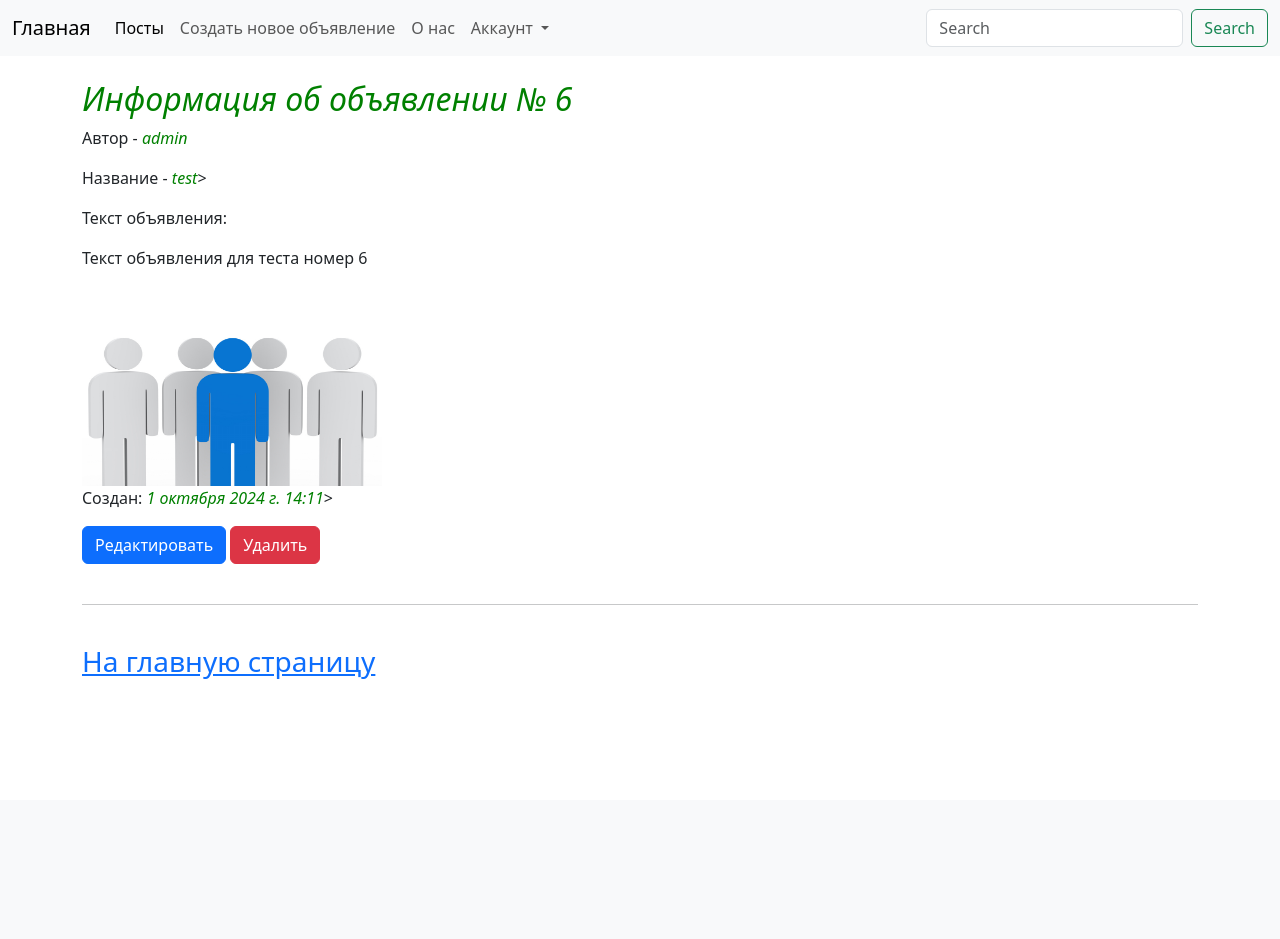
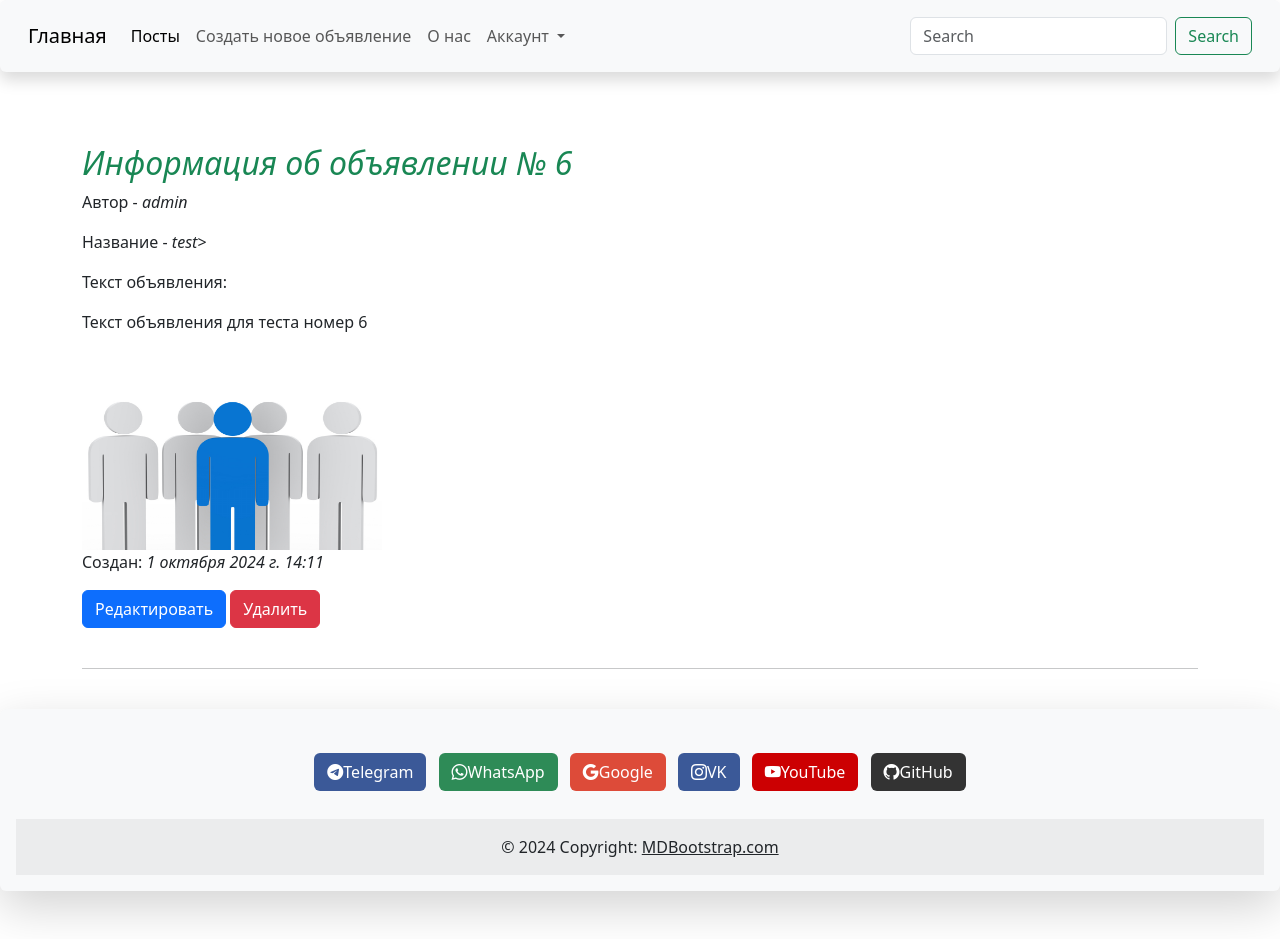
Before and after one commit to IceMan-001/Django-Billboard, a Django app: a page that uses my_billboard/board/templates/board/base.html in a window 1280 px wide. Before the commit the page ends 679 px from the top, so only its background shows below. Run offline with Django 5.2, Linux system fonts and the light colour scheme; data comes from the database, SQL or seed files in the repository; both versions use the stored data as it was after the commit.

Commit message:
произведена доработка проекта в части представления шаблонов

```diff
--- a/my_billboard/board/templates/board/about.html
+++ b/my_billboard/board/templates/board/about.html
@@ -19,5 +19,5 @@
     <p class="card-text">Электронный адрес - <i>{{email}}</i></p>
      <a href="{% url 'board:index'%}" class="btn btn-primary">На главную страницу</a>
   </div>
-
+</div>
 {% endblock content %}
--- a/my_billboard/board/templates/board/add_post.html
+++ b/my_billboard/board/templates/board/add_post.html
@@ -34,5 +34,5 @@
       </div>
 </form>
 
-<a href="{% url 'board:index'%}"><h4>На главную страницу</h4></a>
+
 {% endblock content %}
--- a/my_billboard/board/templates/board/base.html
+++ b/my_billboard/board/templates/board/base.html
@@ -11,9 +11,11 @@
     <link rel="icon" href="{% static 'favicon/approval-icon.ico' %}"/>
 
 
+
 </head>
 <body>
-<nav class="navbar navbar-expand-lg bg-body-tertiary">
+
+<nav class="navbar navbar-expand-lg bg-body-tertiary shadow p-3 mb-5 bg-body rounded">
     <div class="container-fluid">
         <a class="navbar-brand" href="{% url 'board:index' %}">Главная</a>
         <button class="navbar-toggler" type="button" data-bs-toggle="collapse" data-bs-target="#navbarSupportedContent"
@@ -65,6 +67,73 @@
 {% block content %}
 {% endblock content %}
 
+<footer class="bg-body-tertiary text-center shadow-lg p-3 mb-5 bg-body rounded" style="background-color: rgba(0, 0, 0, 0.05);">
+  <!-- Grid container -->
+  <div class="container p-4 pb-0" >
+    <!-- Section: Social media -->
+    <section class="mb-4">
+      <!-- Facebook -->
+      <a data-mdb-ripple-init
+        class="btn text-white btn-floating m-1"
+        style="background-color: #3b5998;"
+        href="https://t.me/telegram"
+        role="button"><i class="bi bi-telegram"></i>Telegram</a>
+
+      <!-- Twitter -->
+      <a
+        data-mdb-ripple-init
+        class="btn text-white btn-floating m-1"
+        style="background-color: #2e8b57;"
+        href="https://whatsapp.com/"
+        role="button"><i class="bi bi-whatsapp"></i>WhatsApp</a>
+
+      <!-- Google -->
+      <a
+        data-mdb-ripple-init
+        class="btn text-white btn-floating m-1"
+        style="background-color: #dd4b39;"
+        href="https://google.com/"
+        role="button"><i class="bi bi-google"></i>Google</a>
+
+      <!-- Instagram -->
+      <a
+        data-mdb-ripple-init
+        class="btn text-white btn-floating m-1"
+        style="background-color: #3b5998;"
+        href="https://vk.com/"
+        role="button"
+        ><i class="bi bi-instagram"></i>VK</a>
+
+      <!-- Linkedin -->
+      <a
+        data-mdb-ripple-init
+        class="btn text-white btn-floating m-1"
+        style="background-color: #cc0002;"
+        href="https://www.youtube.com/"
+        role="button"
+        ><i class="bi bi-youtube"></i>YouTube</a>
+      <!-- Github -->
+      <a
+        data-mdb-ripple-init
+        class="btn text-white btn-floating m-1"
+        style="background-color: #333333;"
+        href="https://github.com/"
+        role="button"
+        ><i class="bi bi-github"></i>GitHub</a>
+    </section>
+    <!-- Section: Social media -->
+  </div>
+  <!-- Grid container -->
+
+  <!-- Copyright -->
+  <div class="text-center p-3" style="background-color: rgba(0, 0, 0, 0.05);">
+    © 2024 Copyright:
+    <a class="text-body" href="https://mdbootstrap.com/">MDBootstrap.com</a>
+  </div>
+  <!-- Copyright -->
+</footer>
+
+
 <script src="https://cdn.jsdelivr.net/npm/bootstrap@5.3.3/dist/js/bootstrap.bundle.min.js"
         integrity="sha384-YvpcrYf0tY3lHB60NNkmXc5s9fDVZLESaAA55NDzOxhy9GkcIdslK1eN7N6jIeHz"
         crossorigin="anonymous"></script>
--- a/my_billboard/board/templates/board/index.html
+++ b/my_billboard/board/templates/board/index.html
@@ -47,5 +47,5 @@ h2 {
         {% endfor %}
     </div>
 </div>
-
+<p></p>
 {% endblock content %}
--- a/my_billboard/board/templates/board/post_detail.html
+++ b/my_billboard/board/templates/board/post_detail.html
@@ -1,14 +1,10 @@
 {% extends 'board/base.html' %}
 {% block content %}
 
-<style>
-  i {
-  color: green;
-  }
-</style>
+
 <br>
 <div class="container">
-<h2><i>Информация об объявлении № {{posts.id}}</i></h2>
+<h2 class="text-success"><i>Информация об объявлении № {{posts.id}}</i></h2>
 <p>Автор - <i>{{posts.author}}</i></p>
   <p>Название - <i>{{posts.title}}</i>></p>
 <p>Текст объявления:</p>
@@ -18,17 +14,15 @@
     <img width="300px" height="200px" src="{{posts.image.url}}">
 {% endif %}
 <br>
-  <p>Создан: <i>{{posts.created_at}}</i>></p>
+  <p>Создан: <i>{{posts.created_at}}</i></p>
 <div>
     <a href="{% url 'board:post_edit' pk=posts.id%}" class="btn btn-primary">Редактировать</a>
     <form action="{% url 'board:post_delete' pk=posts.id %}" method="get" style="display:inline">
-<!--        {% csrf_token %}-->
         <button type="submit" class="btn btn-danger">Удалить</button>
     </form>
 </div>
 <br>
 <hr>
 <br>
-<a href="{% url 'board:index'%}"><h3>На главную страницу</h3></a>
 </div>
 {% endblock content %}
--- a/my_billboard/users/templates/users/base.html
+++ b/my_billboard/users/templates/users/base.html
@@ -1,5 +1,5 @@
+<!DOCTYPE html>
 {% load static %}
-<!DOCTYPE html>
 <html lang="en">
 <head>
     <meta charset="UTF-8">
```
Also changed, not shown: my_billboard/board/static/css/footor.css (added, +69 -0 lines), my_billboard/board/templates/board/posts.html (+3 -7 lines), my_billboard/users/templates/users/register.html (+34 -3 lines), my_billboard/db.sqlite3.
